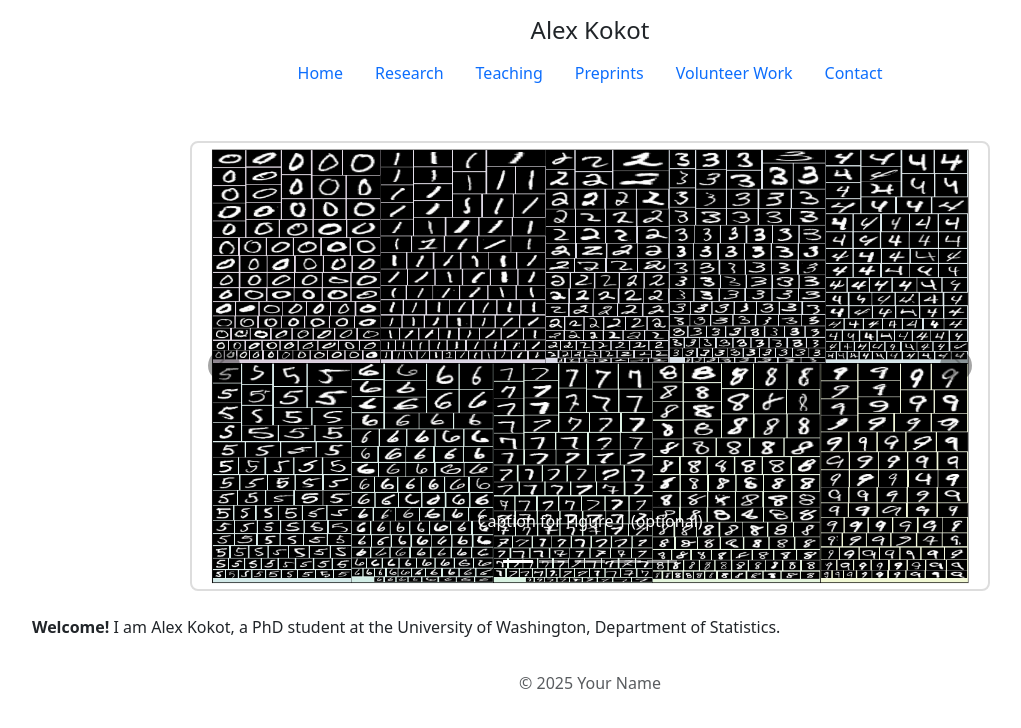
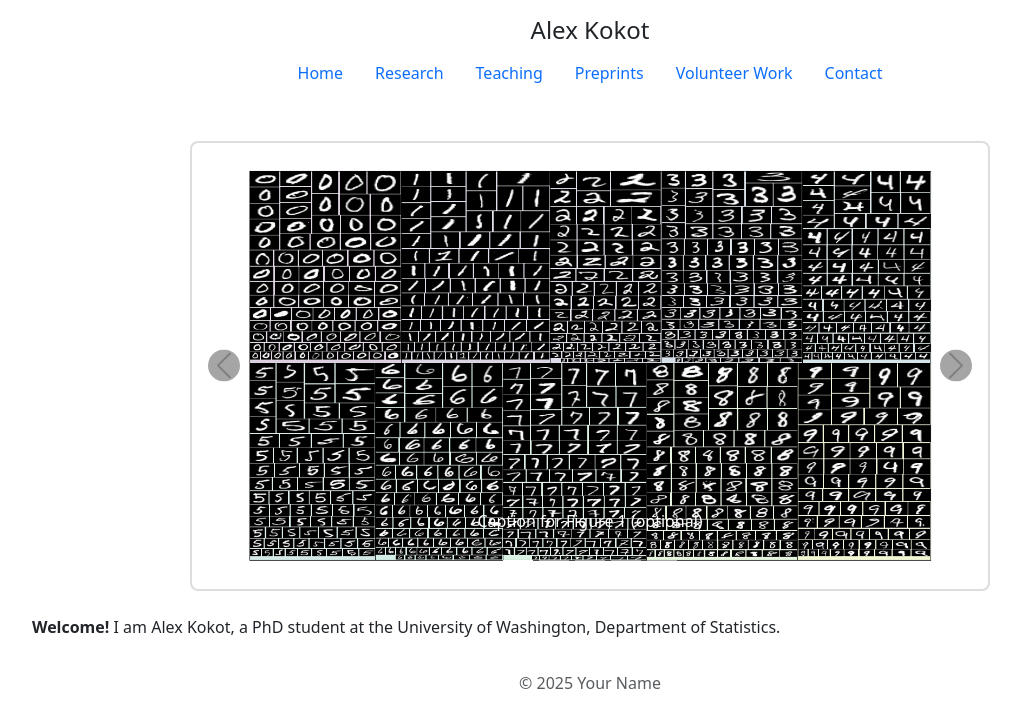
Before and after one commit to amkokot/alex_kokot, a Jekyll site: the page built from index.md, in a window 1280 px wide. Shown: the top 728 px of the page, without its empty margins (50-1071 px from the left). Built offline with Jekyll 4.4.1, drawn with Linux system fonts in a browser that asks for light colours.

Commit message:
carousel fix

```diff
--- a/assets/CSS/styles.css
+++ b/assets/CSS/styles.css
@@ -27,8 +27,8 @@
 
 /* Image sizing */
 #researchCarousel .carousel-item img {
-  max-width: 100%;
-  max-height: 100%;
+  max-width: 90%;
+  max-height: 90%;
   object-fit: contain;
 }
 
```
